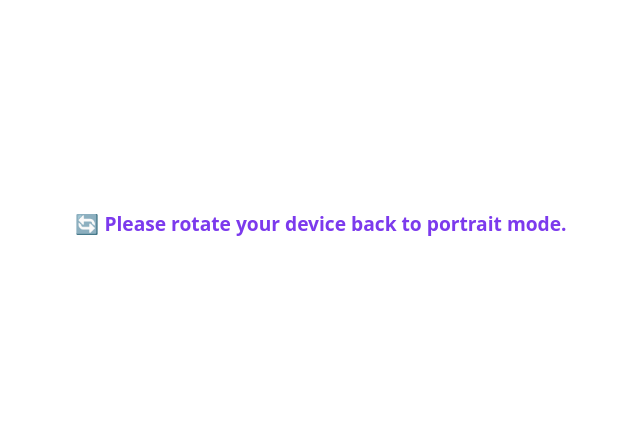
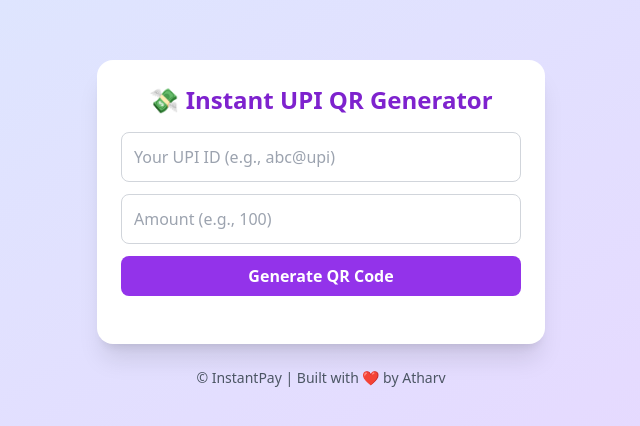
Before and after one commit to AtharvPatil-kit/payment.online, a plain HTML site: page index.html in a window 1280 px wide. Shown: the part 176-602 px from the top of the page, without its empty margins (319-959 px from the left). Drawn offline with nearby package versions, Linux system fonts and the light colour scheme.

Commit message:
Update index.html

```diff
--- a/index.html
+++ b/index.html
@@ -4,49 +4,11 @@
   <meta charset="UTF-8" />
   <meta name="viewport" content="width=device-width, initial-scale=1.0, maximum-scale=1.0, user-scalable=no"/>
   <title>Smart UPI QR Generator</title>
-  <link rel="manifest" href="manifest.json">
   <script src="https://cdn.tailwindcss.com"></script>
-  <style>
-    /* Prevent rotation effects */
-    body.landscape-warning {
-      display: none;
-    }
-
-    #rotate-warning {
-      display: none;
-    }
-
-    @media screen and (orientation: landscape) {
-      #rotate-warning {
-        display: flex;
-        position: fixed;
-        top: 0;
-        left: 0;
-        z-index: 9999;
-        background: #fff;
-        width: 100vw;
-        height: 100vh;
-        justify-content: center;
-        align-items: center;
-        text-align: center;
-        font-size: 1.2rem;
-        font-weight: bold;
-        color: #7c3aed;
-      }
-
-      #main-content {
-        display: none;
-      }
-    }
-  </style>
 </head>
 <body class="bg-gradient-to-br from-blue-100 to-purple-200 min-h-screen flex flex-col items-center justify-center font-sans p-6">
 
-  <div id="rotate-warning">
-    🔄 Please rotate your device back to portrait mode.
-  </div>
-
-  <div id="main-content" class="bg-white shadow-xl rounded-2xl p-6 w-full max-w-md">
+  <div class="bg-white shadow-xl rounded-2xl p-6 w-full max-w-md">
     <h1 class="text-2xl font-bold text-purple-700 mb-4 text-center">💸 Instant UPI QR Generator</h1>
 
     <input id="upiId" type="text" placeholder="Your UPI ID (e.g., abc@upi)"
@@ -79,11 +41,11 @@
       }
 
       const upiLink = `upi://pay?pa=${upi}&pn=Payee&am=${amount}&cu=INR`;
-      const qrUrl = `https://api.qrserver.com/v1/create-qr-code/?size=200x200&data=${encodeURIComponent(upiLink)}`;
+      const qrUrl = `https://api.qrserver.com/v1/create-qr-code/?size=150x150&data=${encodeURIComponent(upiLink)}`;
 
       qrDiv.innerHTML = `
         <p class="text-lg text-gray-800 mb-2">Scan to pay ₹${amount} to <strong>${upi}</strong></p>
-        <img src="${qrUrl}" alt="UPI QR" class="mx-auto w-40 h-40 border border-gray-300 rounded-lg shadow-md" />
+        <img src="${qrUrl}" alt="UPI QR" class="mx-auto border border-gray-300 rounded-lg shadow-md" />
         <button onclick="copyLink('${upiLink}')" class="mt-4 bg-green-500 text-white py-1 px-4 rounded hover:bg-green-600">
           📋 Copy UPI Link
         </button>
```
